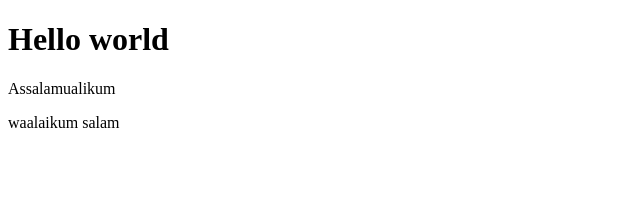
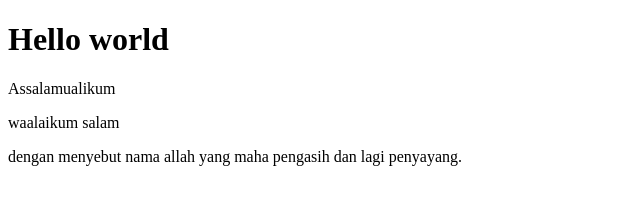
Before and after one commit to Programmer-DN-x-PIT/latihan3-repo, a plain HTML site: page index.html in a window 1280 px wide. Shown: the whole page, without its empty margins (0-640 px from the left). Drawn offline with Linux system fonts and the light colour scheme.

Commit message:
menambahkan paragraf baru

```diff
--- a/index.html
+++ b/index.html
@@ -8,6 +8,7 @@
 <body>
     <h1>Hello world</h1>
     <p>Assalamualikum</p>
-    <p>waalaikum salam</p>
+    <p>waalaikum salam </p>
+    <p>dengan menyebut nama allah yang maha pengasih dan lagi penyayang.</p>
 </body>
 </html>
```
